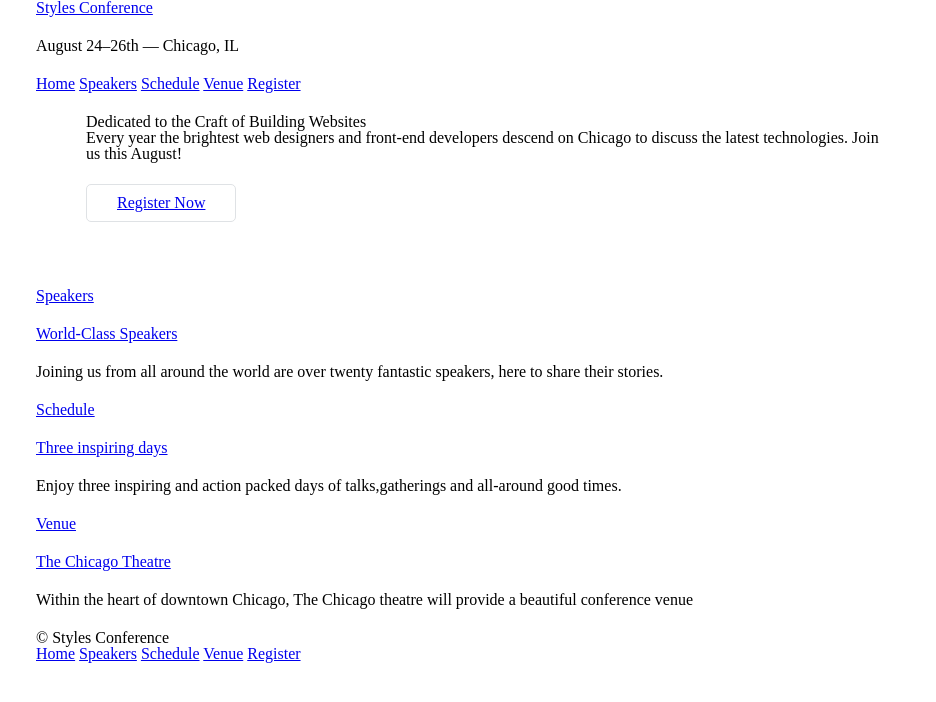
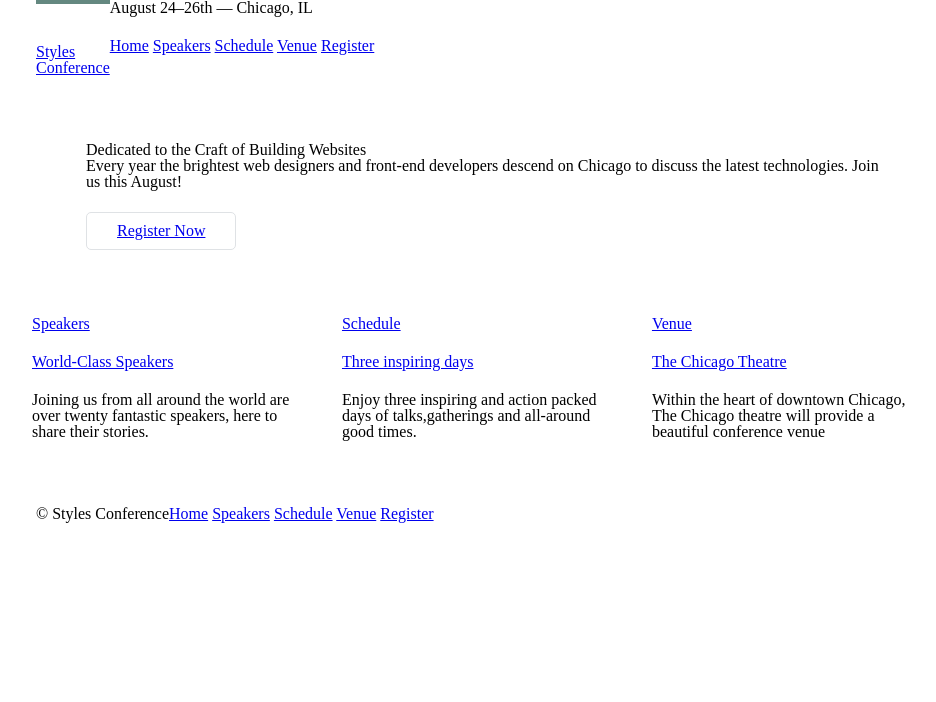
Before and after one commit to poorani11/styles_conference, a plain HTML site: page index.html in a window 1280 px wide. Shown: the whole page, without its empty margins (154-1090 px from the left). Drawn offline with Linux system fonts and the light colour scheme.

Commit message:
positioning content

```diff
--- a/assets/stylesheets/main.css
+++ b/assets/stylesheets/main.css
@@ -60,6 +60,25 @@ table {
           box-sizing: border-box;
 }
 
+
+/*
+  ========================================
+  Clearfix
+  ========================================
+*/
+.group:before,
+.group:after {
+  content: "";
+  display: table;
+}
+.group:after {
+  clear: both;
+}
+.group {
+  clear: both;
+  *zoom: 1;
+}
+
 /*
   ========================================
   Typography
@@ -89,11 +108,66 @@ h1, h3, h4, h5, p {
 
 
 
+.container,.grid {
+  margin: 0 auto;
+  width: 960px;
+}
 .container {
-  margin: 0 auto;
   padding-left: 30px;
   padding-right: 30px;
-  width: 960px;
+}
+
+
+.col-1-3{
+  margin-left: -4px;
+}
+.col-1-3,.col-2-3{
+  display:inline-block;
+  vertical-align:top;
+}
+
+.grid,.col-1-3,.col-2-3 {
+  padding-left:15px;
+  padding-right:15px;
+}
+
+.col-1-3 {
+  width:33.33%;
+}
+
+.col-2-3 {
+  width:66.66%;
+}
+
+
+
+
+/*
+  ========================================
+  Primary header
+  ========================================
+*/
+
+.logo {
+  border-top:4px solid #648880;
+  padding:40px 0 22px 0;
+  float: left;
+}
+
+
+/*
+  ========================================
+  Primary footer
+  ========================================
+*/
+
+.primary-footer{
+  padding-bottom:44px;
+  padding-top:44px;
+}
+
+.primary-footer small {
+  float: left;
 }
 
 
--- a/index.html
+++ b/index.html
@@ -6,9 +6,12 @@
     <title>Styles Conference</title>
   </head>
   <body>
-    <header class="container">
-      <h1>
-        <a href="index.html"> Styles Conference</a>
+    <header class="container group">
+      <h1 class="logo">
+        <a href="index.html">
+          Styles<br />
+          Conference</a
+        >
       </h1>
 
       <h3>August 24&ndash;26th &mdash; Chicago, IL</h3>
@@ -28,8 +31,9 @@
       </p>
       <a class="btn btn-alt" href="register.html">Register Now</a>
     </section>
-    <section class="container">
-      <section>
+    <section class="grid">
+      <!--Speakers-->
+      <section class="col-1-3">
         <a href="speakers.html">
           <h5>Speakers</h5>
           <h3>World-Class Speakers</h3>
@@ -39,7 +43,7 @@
           speakers, here to share their stories.
         </p>
       </section>
-      <section>
+      <section class="col-1-3">
         <a href="schedule.html">
           <h5>Schedule</h5>
           <h3>Three inspiring days</h3>
@@ -49,8 +53,7 @@
           all-around good times.
         </p>
       </section>
-
-      <section>
+      <section class="col-1-3">
         <a href="venue.html">
           <h5>Venue</h5>
           <h3>The Chicago Theatre</h3>
@@ -61,7 +64,7 @@
         </p>
       </section>
     </section>
-    <footer class="container">
+    <footer class="primary-footer container group">
       <small>&copy; Styles Conference</small>
       <nav>
         <a href="index.html">Home</a>
```
Also changed, not shown: register.html (+8 -5 lines), schedule.html (+8 -5 lines), speakers.html (+8 -5 lines), venue.html (+8 -5 lines).
